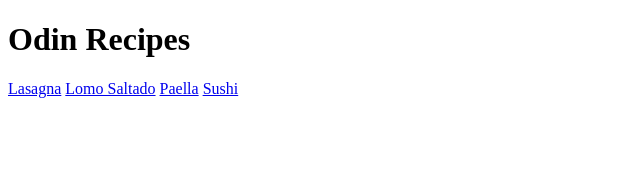
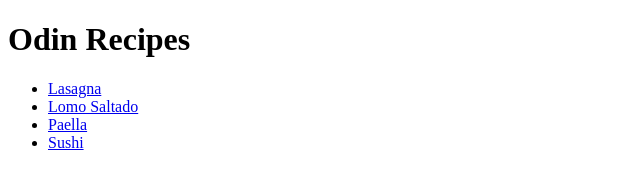
Before and after one commit to caterpie-gh/odin-recipes, a plain HTML site: page index.html in a window 1280 px wide. Shown: the whole page, without its empty margins (0-640 px from the left). Drawn offline with Linux system fonts and the light colour scheme.

Commit message:
Editar enlaces de index.html

```diff
--- a/index.html
+++ b/index.html
@@ -8,9 +8,11 @@
   <body>
     <h1>Odin Recipes</h1>
 
-    <a href="./recipes/lasagna.html">Lasagna</a>
-    <a href="./recipes/lomo-saltado.html">Lomo Saltado</a>
-    <a href="./recipes/paella.html">Paella</a>
-    <a href="./recipes/sushi.html">Sushi</a>
+    <ul>
+      <li><a href="./recipes/lasagna.html">Lasagna</a></li>
+      <li><a href="./recipes/lomo-saltado.html">Lomo Saltado</a></li>
+      <li><a href="./recipes/paella.html">Paella</a></li>
+      <li><a href="./recipes/sushi.html">Sushi</a></li>
+    </ul>
   </body>
 </html>
```
